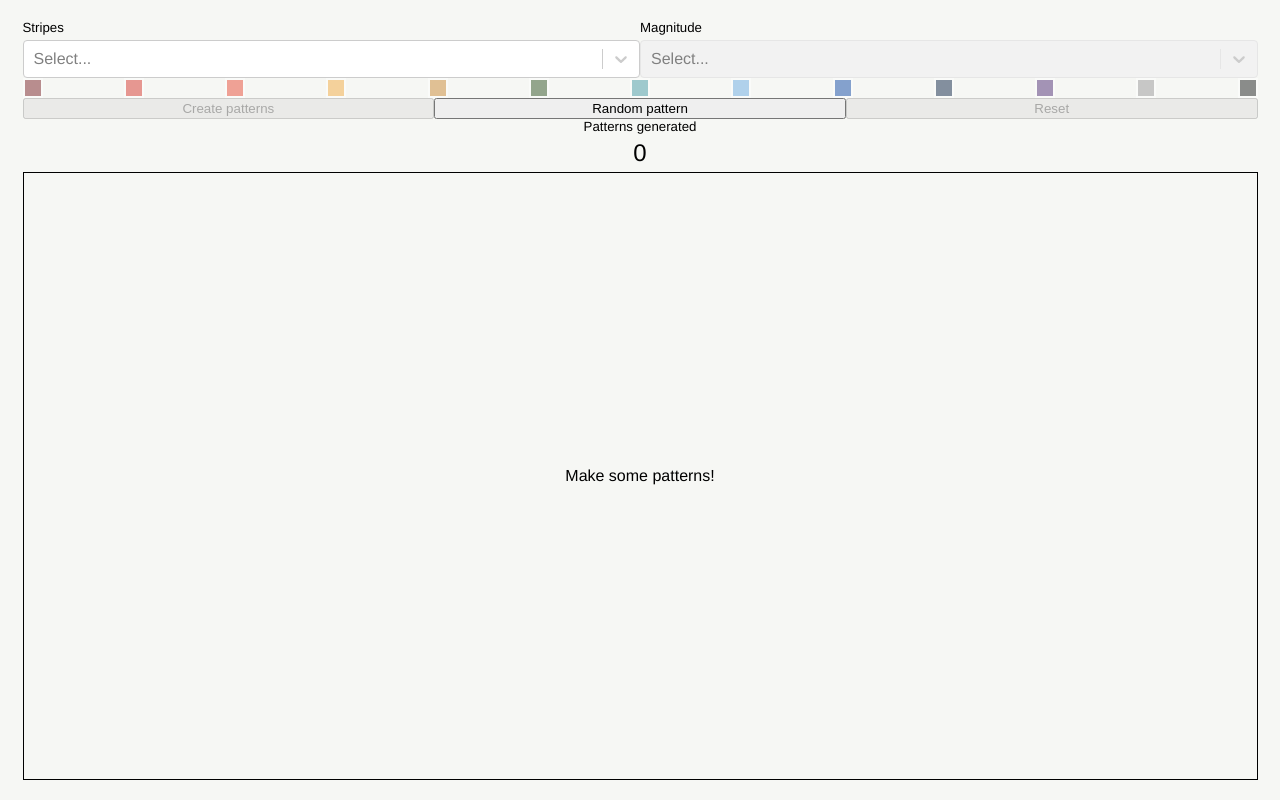
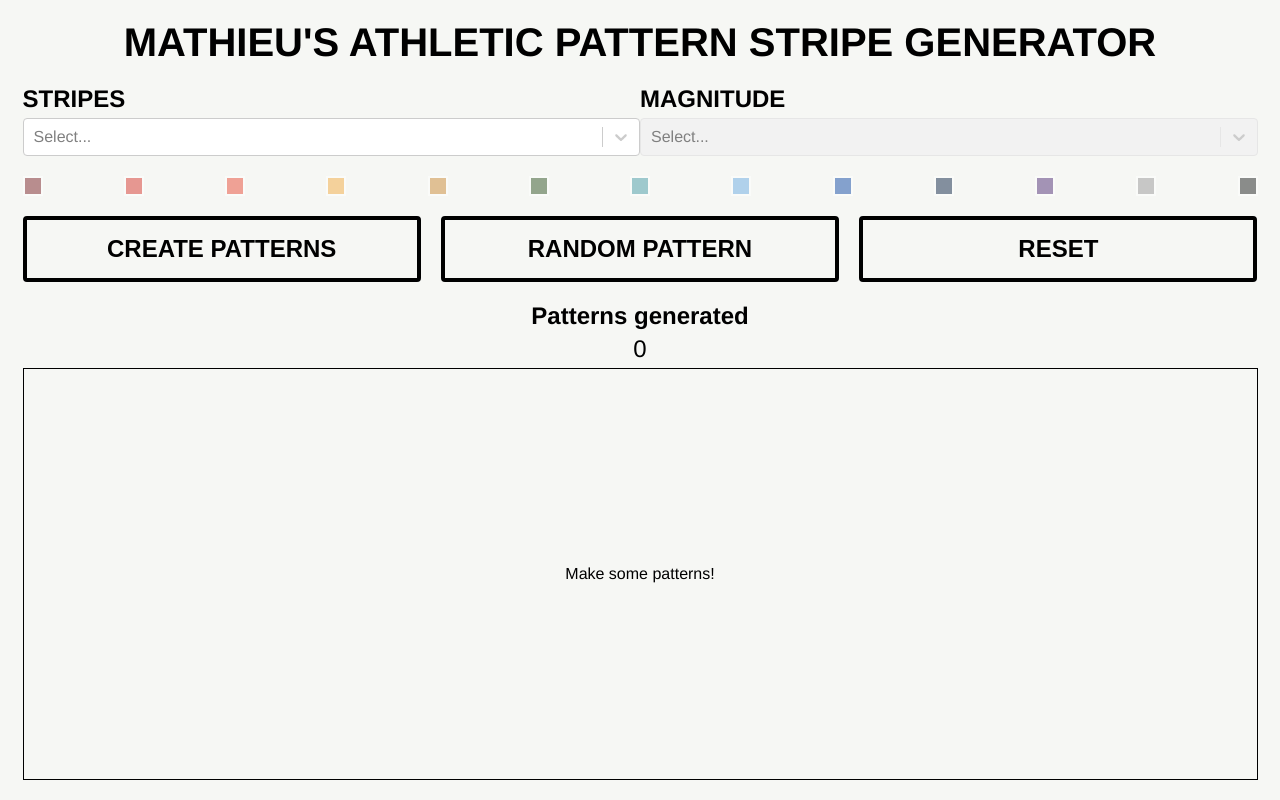
Before and after one commit to affordances/stripes, a React (Create React App) app: page / in a window 1280 px wide. Built offline with nearby package versions, Linux system fonts and the light colour scheme.

Commit message:
add title, tweak button styles

```diff
--- a/src/App.js
+++ b/src/App.js
@@ -12,6 +12,7 @@ import {
   AutoSizerContainer,
   EmptyStateText,
   EmptyStateContainer,
+  Title,
 } from "./styles.js";
 import { useStripes } from "./hooks.js";
 import { Menu } from "./Menu.js";
@@ -39,6 +40,7 @@ const App = () => {
 
   return (
     <Container>
+      <Title>MATHIEU'S ATHLETIC PATTERN STRIPE GENERATOR</Title>
       <Menu {...props} />
       {patterns.length > 0 ? (
         <AutoSizerContainer>
@@ -51,7 +53,7 @@ const App = () => {
                 rowCount={patterns.length}
                 columnWidth={width / 3}
                 height={height}
-                rowHeight={200}
+                rowHeight={215}
                 width={width}
               >
                 {PatternRenderer}
--- a/src/Menu.js
+++ b/src/Menu.js
@@ -39,7 +39,7 @@ export const Menu = (props) => {
     <MenuContainer>
       <MenuRow>
         <SelectContainer>
-          <Header>Stripes</Header>
+          <Header>STRIPES</Header>
           <Select
             styles={selectStyles}
             value={stripeCount}
@@ -53,7 +53,7 @@ export const Menu = (props) => {
           />
         </SelectContainer>
         <SelectContainer>
-          <Header>Magnitude</Header>
+          <Header>MAGNITUDE</Header>
           <Select
             styles={selectStyles}
             isDisabled={!magnitudeOptions}
@@ -83,11 +83,18 @@ export const Menu = (props) => {
       </SwatchContainer>
       <MenuRow>
         <Button onClick={createPatterns} disabled={!allChoicesMade}>
-          Create patterns
+          CREATE PATTERNS
         </Button>
-        <Button onClick={random}>Random pattern</Button>
+        <Button
+          onClick={random}
+          style={{
+            margin: "0 20px",
+          }}
+        >
+          RANDOM PATTERN
+        </Button>
         <Button onClick={reset} disabled={!anyChoicesMade}>
-          Reset
+          RESET
         </Button>
       </MenuRow>
       <PatternCountContainer>
--- a/src/styles.js
+++ b/src/styles.js
@@ -7,6 +7,14 @@ export const Container = styled.div`
   flex-direction: column;
   padding: 20px;
   margin: auto;
+`;
+
+export const Title = styled.h1`
+  font-size: 40px;
+  font-weight: bold;
+  text-align: center;
+  margin: 0 0 20px 0;
+  color: black;
 `;
 
 export const MenuContainer = styled.div`
@@ -22,6 +30,7 @@ export const MenuRow = styled.div`
   flex-direction: row;
   justify-content: space-between;
   width: 100%;
+  margin: 0 0 20px 0;
 `;
 
 export const SelectContainer = styled.div`
@@ -30,10 +39,12 @@ export const SelectContainer = styled.div`
   flex: 1;
 `;
 
-export const Header = styled.h5`
-  font-weight: 500;
+export const Header = styled.h2`
+  font-size: 24px;
+  font-weight: bold;
   margin: 0 0 5px 0;
   padding: 0;
+  color: black;
 `;
 
 export const SwatchContainer = styled.div`
@@ -41,6 +52,7 @@ export const SwatchContainer = styled.div`
   flex-direction: row;
   justify-content: space-between;
   width: 100%;
+  margin: 0 0 20px 0;
 
   ${(props) =>
     props.disabled &&
@@ -60,6 +72,15 @@ export const Swatch = styled.div`
 
 export const Button = styled.button`
   flex: 1;
+  color: black;
+  border: 4px solid black;
+  border-radius: 4px;
+  padding: 15px;
+  text-align: center;
+  text-decoration: none;
+  background: #f6f7f4;
+  font-size: 24px;
+  font-weight: 700;
 
   ${(props) =>
     !props.disabled &&
@@ -69,7 +90,8 @@ export const Button = styled.button`
 `;
 
 export const AutoSizerContainer = styled.div`
-  border: 1px solid black;
+  border: 4px solid black;
+  border-radius: 4px;
   flex: 1;
   overflow: hidden;
   padding: 0 5px;
```
